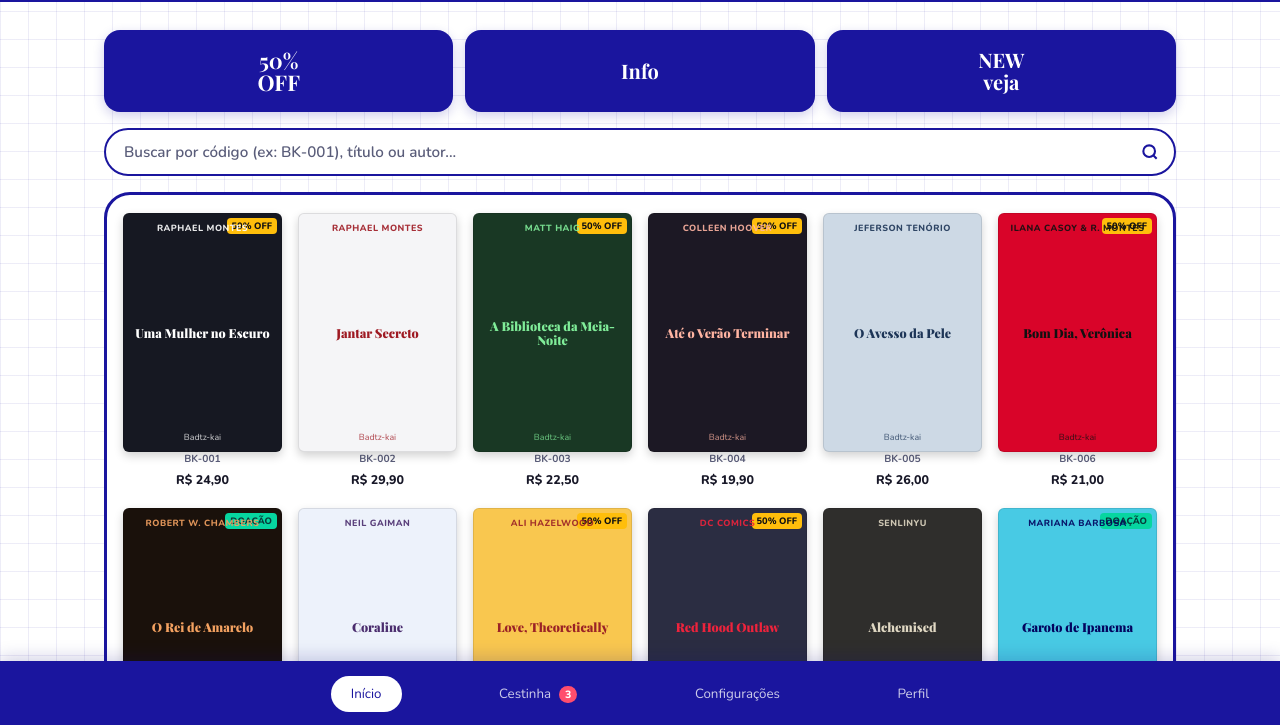
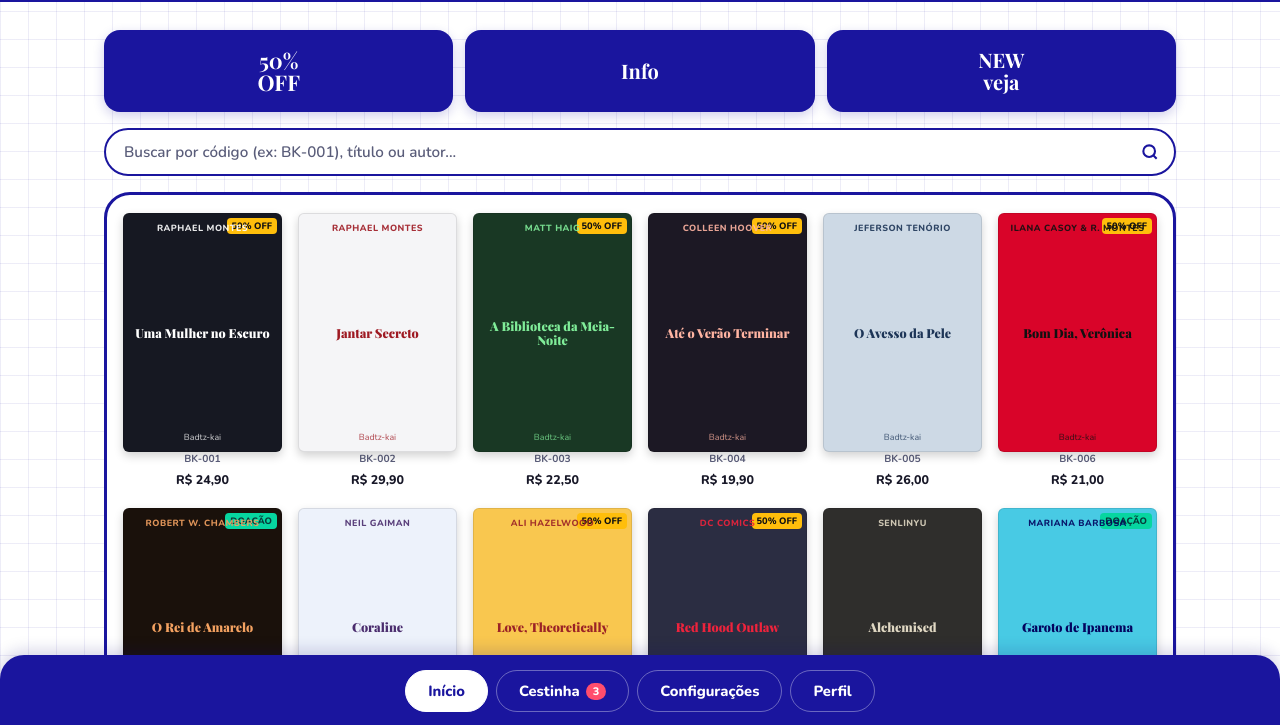
Before and after one commit to owivanhx/batzkai, a plain HTML site: page index.html in a window 1280 px wide. Shown: the part 73-798 px from the top of the page. Drawn offline with nearby package versions, Linux system fonts and the light colour scheme; a web font is replaced by a local one.

Commit message:
Update style.css

```diff
--- a/style.css
+++ b/style.css
@@ -438,25 +438,46 @@ body.dark-mode .small-action-btn { color: #fff; }
 
 /* Rodapé Unificado */
 .bottom-nav {
-  position: fixed; bottom: 0; left: 0; right: 0; background: var(--royal); height: 66px; z-index: 30;
+  position: fixed; bottom: 0; left: 0; right: 0;
+  background: var(--royal);
+  height: 72px; z-index: 30;
+  border-radius: 24px 24px 0 0;
   box-shadow: 0 -4px 16px rgba(17, 13, 115, 0.18);
 }
-.bottom-nav-inner { max-width: 720px; height: 100%; margin: 0 auto; display: flex; align-items: center; justify-content: space-around; padding: 0 12px; }
+.bottom-nav-inner {
+  max-width: 720px; height: 100%; margin: 0 auto;
+  display: flex; align-items: center; justify-content: center;
+  gap: 8px; padding: 0 12px;
+  overflow-x: auto; scrollbar-width: none;
+}
+.bottom-nav-inner::-webkit-scrollbar { display: none; }
+
 .footer-nav-btn {
-  background: transparent; border: none; color: rgba(255,255,255,0.78); padding: 6px 14px;
-  display: flex; flex-direction: column; align-items: center; justify-content: center; gap: 2px;
-  cursor: pointer; position: relative; border-radius: 999px; font-family: inherit; transition: all 0.2s;
+  background: transparent;
+  border: 1px solid rgba(255, 255, 255, 0.35);
+  color: #ffffff;
+  padding: 9px 14px;
+  border-radius: 999px;
+  display: inline-flex; align-items: center; gap: 6px;
+  font-family: inherit; font-size: 0.82rem; font-weight: 800;
+  white-space: nowrap; cursor: pointer;
+  transition: all 0.2s;
 }
-.footer-nav-btn svg { width: 23px; height: 23px; }
-.footer-label { font-size: 0.72rem; font-weight: 800; }
+.footer-nav-btn:hover { background: rgba(255, 255, 255, 0.14); }
+.footer-nav-btn.active {
+  background: #ffffff; color: var(--royal);
+  border-color: #ffffff;
+}
+
+.nav-badge {
+  background: #ff4d6d; color: #fff;
+  font-size: 0.68rem; font-weight: 800;
+  padding: 1px 7px; border-radius: 999px;
+}
+
 @media (min-width: 768px) {
-  .footer-nav-btn { flex-direction: row; gap: 8px; padding: 9px 20px; }
-  .footer-label { font-size: 0.9rem; }
+  .footer-nav-btn { padding: 10px 22px; font-size: 0.92rem; }
 }
-.footer-nav-btn:hover, .footer-nav-btn.active { background: #ffffff; color: var(--royal); }
-
-.nav-badge { background: #ff4d6d; color: #fff; font-size: 0.66rem; font-weight: 800; padding: 1px 6px; border-radius: 999px; }
-@media (max-width: 767px) { .nav-badge { position: absolute; top: 2px; right: 6px; } }
 
 /* Modals & Toast */
 .modal-backdrop { position: fixed; inset: 0; background: rgba(10,12,30,0.6); display: none; align-items: center; justify-content: center; padding: 18px; z-index: 50; }
@@ -470,7 +491,7 @@ body.dark-mode .small-action-btn { color: #fff; }
 }
 
 .toast {
-  position: fixed; bottom: 80px; left: 50%; transform: translateX(-50%) translateY(20px);
+  position: fixed; bottom: 88px; left: 50%; transform: translateX(-50%) translateY(20px);
   background: var(--royal-dark); color: #fff; padding: 10px 20px; border-radius: 999px;
   font-weight: 700; font-size: 0.88rem; opacity: 0; pointer-events: none; transition: all 0.25s ease; z-index: 60; box-shadow: 0 6px 18px rgba(0,0,0,0.25);
 }
```
